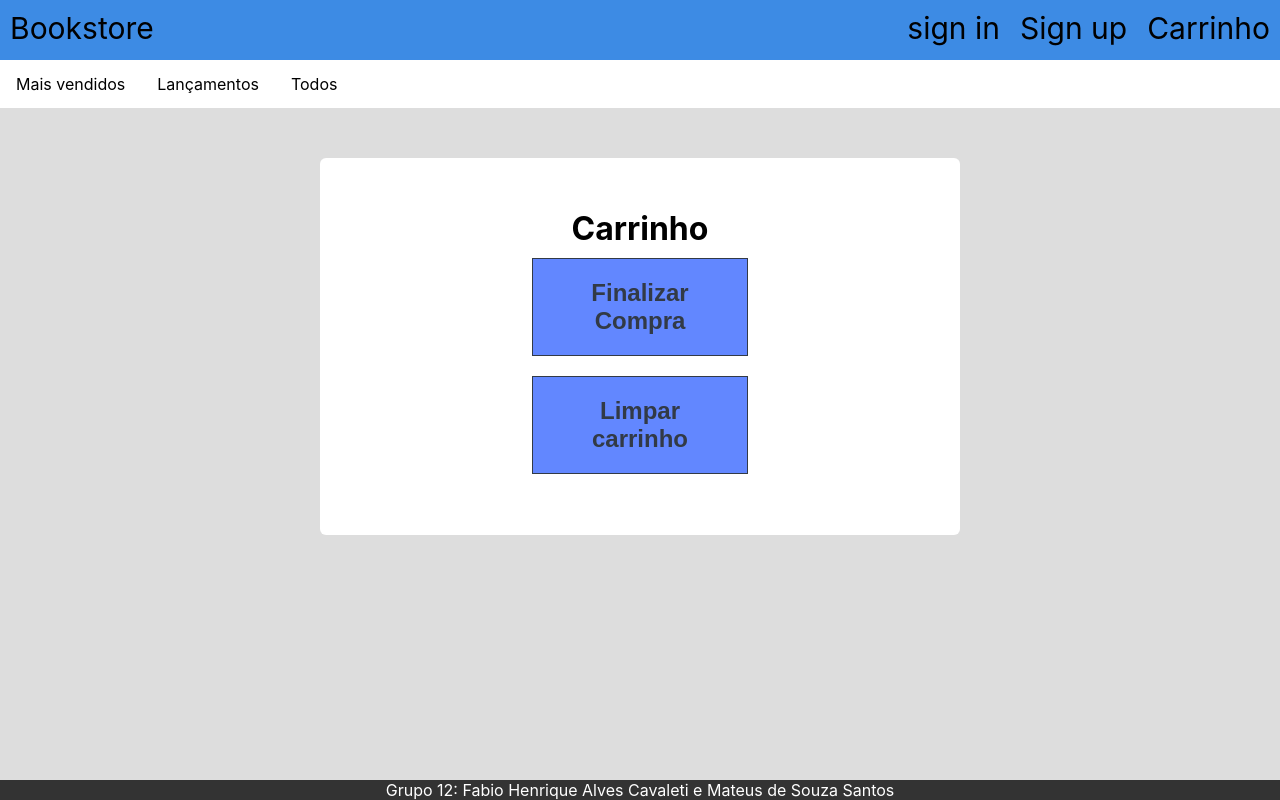
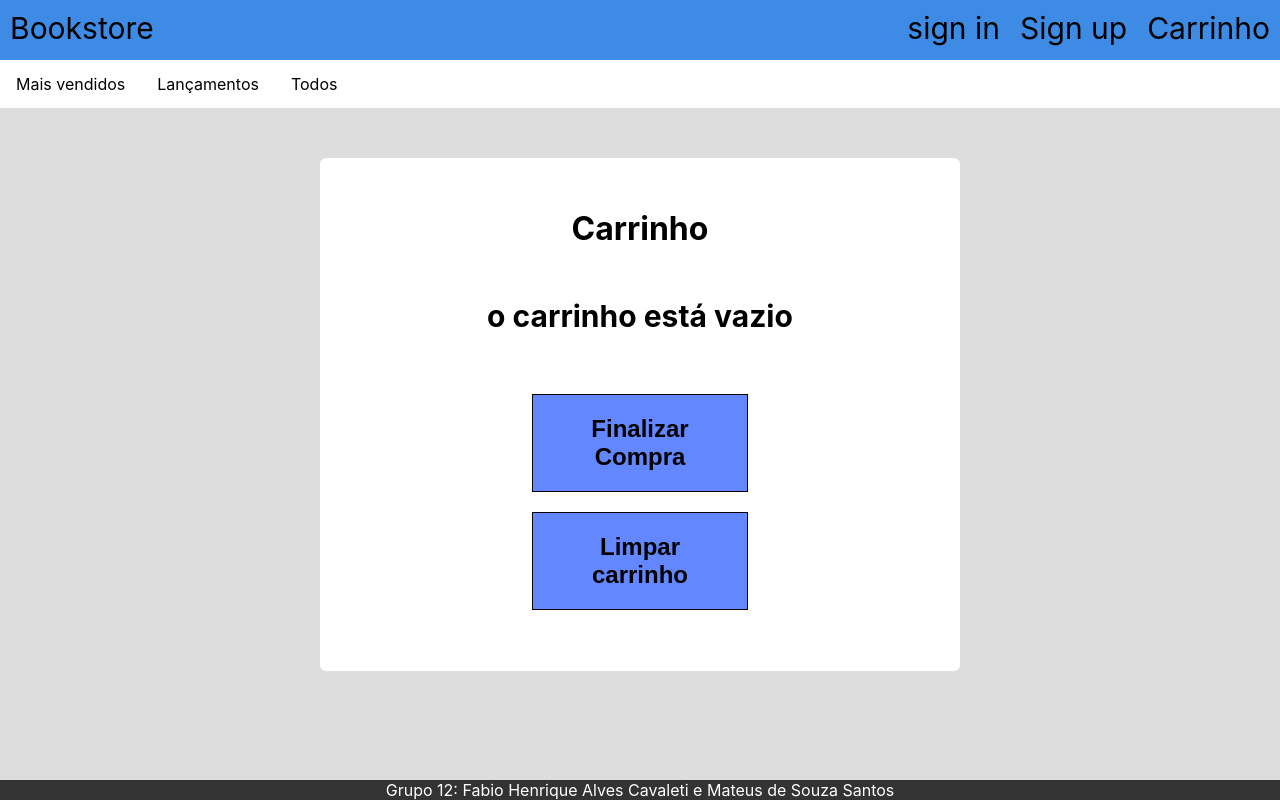
Before and after one commit to santosmat/web-project, a React (Create React App) app in the folder entrega02-clientside/: page /cart in a window 1280 px wide. Built offline with nearby package versions, Linux system fonts and the light colour scheme.

Commit message:
Carrinho finalizado (Faltou apenas a possibilidade de alterar a quantidade)

```diff
--- a/entrega02-clientside/src/Components/CartPage.css
+++ b/entrega02-clientside/src/Components/CartPage.css
@@ -15,7 +15,8 @@
 }
 
 .cart-item{
-    text-align: left;
+    display: flex;
+    justify-content: space-between;
     margin: 5px;
     padding: 5px;
     border-bottom: 1px solid #ddd;
@@ -25,7 +26,7 @@
     margin: 10px;
     padding: 20px;
     width: 40%;
-    color: #323a46;
+    color: #000;
     font-size: 24px;
     font-weight: 700;
     background-color: rgba(81, 122, 255, 0.90);
@@ -38,10 +39,57 @@
     margin: 10px;
     padding: 20px;
     width: 40%;
-    color: #323a46;
+    color: #000;
     font-size: 24px;
     font-weight: 700;
     background-color: rgba(81, 122, 255, 0.90);
     box-shadow: 0 0 0 0, 0 0 0 0;
     border: 1px solid;
 }
+
+.delete-item-btn{
+    color: red;
+    text-decoration: none;
+    background-color: #fff;
+    border: none;
+    font-size: 20px;
+}
+
+.delete-item-btn:hover{
+    cursor: pointer;
+}
+
+.cart-product-img{
+    width: 50px;
+    height: 50px;
+}
+
+.left{
+    display: flex;
+    align-items: center;
+    justify-content: center;
+}
+.left span{
+    margin-left: 15px;
+}
+
+.right{
+    display: flex;
+    align-items: center;
+}
+
+.right button{
+    margin-left: 20px;
+}
+
+.right span{
+    font-weight: 400;
+    font-size: 20px;
+}
+
+.final-value{
+    margin: 30px;
+    padding: 20px;
+    font-size: 30px;
+    font-weight: 700;
+}
--- a/entrega02-clientside/src/Components/CartPage.js
+++ b/entrega02-clientside/src/Components/CartPage.js
@@ -1,7 +1,11 @@
-import React from 'react';
+import React, {useEffect, useState} from 'react';
 import './CartPage.css'
+import foto from '../Assets/livroGenerico.jpg'
+import { Link } from 'react-router-dom';
 
 const CartPage = ({cart, setCart, deleteItem, clearCart}) => {
+
+
 
     const handleClickBuy = () => {
         window.alert("Finalizar compra")
@@ -11,14 +15,52 @@ const CartPage = ({cart, setCart, deleteItem, clearCart}) => {
     const handleClickClear = () =>{
         clearCart();
     }
+    const calculaTot = () => {
+
+        let sum = 0;
+        cart.map((item) =>{
+            sum += parseFloat(item.valor)
+        })
+
+        return parseFloat(sum).toFixed(2);
+    }
+
+    const [total, setTotal] = useState(calculaTot())
+
+    useEffect(() =>{
+        setTotal(calculaTot());
+    }, [cart])
+
+
+
     return (
         <div className='cart-container'>
             <h1>Carrinho</h1>
             <ul className='cart-list'>
                 {cart.map(item =>
-                    <li className='cart-item' key={item.id}>{item.titulo}</li>
+                    <li className='cart-item' key={item.id}>
+                        <div className='left'>
+                            <Link to={`/bookpage/${item.id}`}>
+                                <img className='cart-product-img' alt='foto-do-livro' src={foto}/>
+                            </Link>
+                           <span>
+                             {`${item.titulo} `}
+                            </span>
+                        </div>
+                        <div className='right'>
+                            <span>
+                            {`R$${item.valor}`}
+                            </span>
+                            <button className='delete-item-btn' onClick={() =>{deleteItem(item)}}>X</button>
+
+                        </div>
+                    </li>
                 )}
             </ul>
+
+            <div className='final-value'>
+                <span>{total > 0.0 ? `Total: R$${total}` : `o carrinho está vazio`}</span>
+            </div>
 
             <button onClick={handleClickBuy} className='buy-cart-btn btn'>Finalizar Compra</button>
                         <br />
--- a/entrega02-clientside/src/Components/Footer.css
+++ b/entrega02-clientside/src/Components/Footer.css
@@ -1,5 +1,4 @@
 footer{
-    margin-top: 200px;
     position: fixed;
     left: 0;
     bottom: 0;
--- a/entrega02-clientside/src/Components/InfoCard.css
+++ b/entrega02-clientside/src/Components/InfoCard.css
@@ -55,7 +55,7 @@
     margin: 10px;
     padding: 20px;
     width: 70%;
-    color: #323a46;
+    color: #000;
     font-size: 24px;
     font-weight: 700;
     background-color: rgba(81, 122, 255, 0.90);
@@ -68,7 +68,7 @@
     margin: 10px;
     padding: 20px;
     width: 70%;
-    color: #323a46;
+    color: #000;
     font-size: 24px;
     font-weight: 700;
     background-color: rgba(81, 122, 255, 0.90);
```
